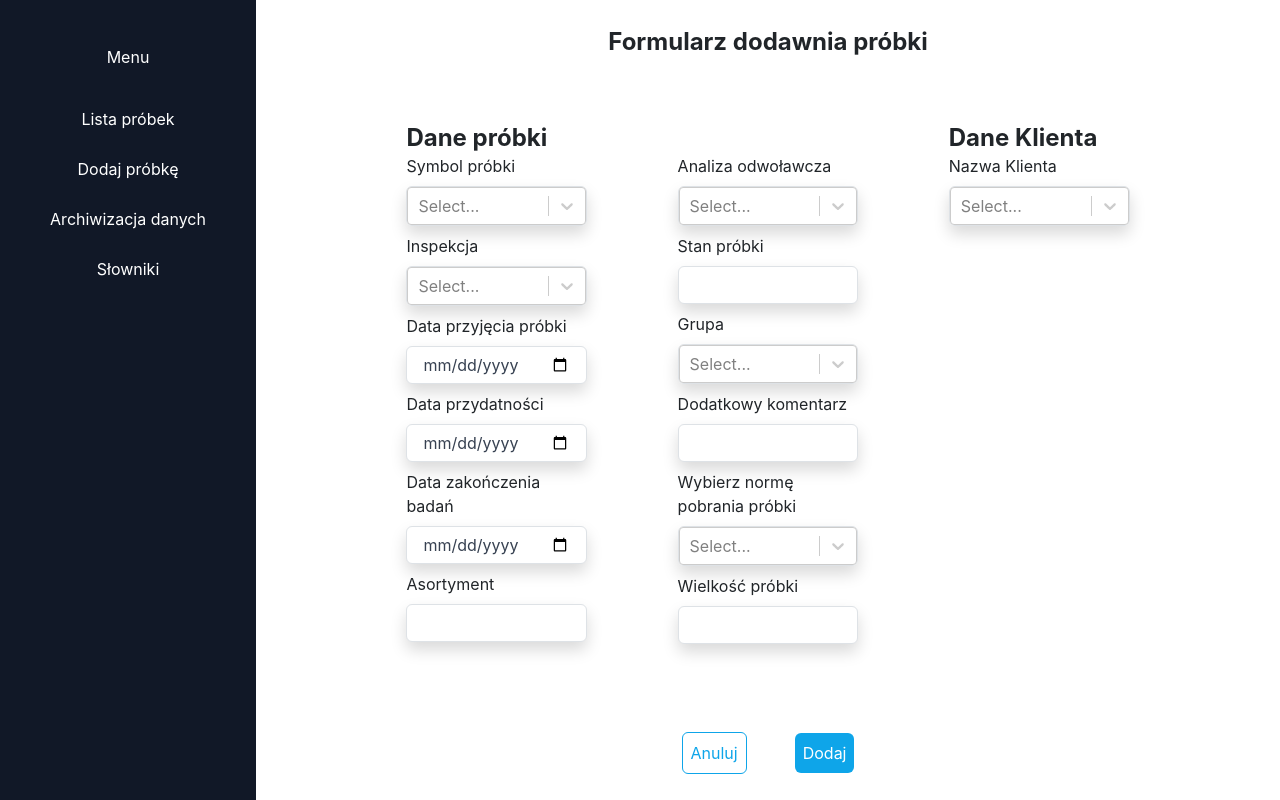
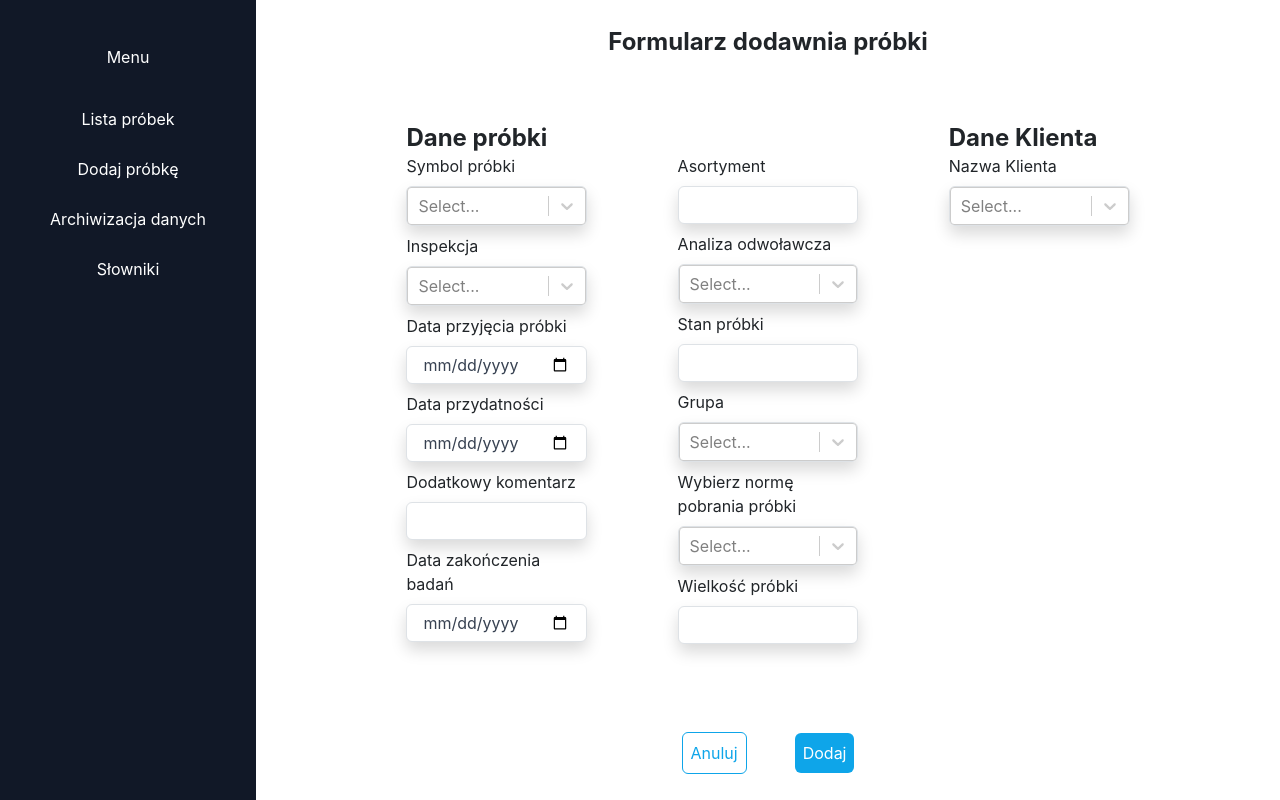
Before and after one commit to wiktorwozny/SampleLab, a React (Create React App) app in the folder slp-frontend/: page /addSample in a window 1280 px wide. Built offline with nearby package versions, Linux system fonts and the light colour scheme; no server answers.

Commit message:
Corrected sample form

```diff
--- a/slp-frontend/src/components/SampleForm.tsx
+++ b/slp-frontend/src/components/SampleForm.tsx
@@ -144,7 +144,7 @@ const SampleForm: FC<{}> = () => {
                             <FormLabel>Symbol próbki</FormLabel>
                             <FormSelect
                                 className="my-custom-class"
-                                options={codes.map(code => ({value: JSON.stringify(code), label: code.name}))}
+                                options={codes.map(code => ({value: JSON.stringify(code), label: code.id}))}
                                 {...register("code", {
                                     required: {
                                         value: true,
@@ -191,6 +191,13 @@ const SampleForm: FC<{}> = () => {
                             {errors.expirationDate && errors.expirationDate.message &&
                                 <p className="text-red-600">{`${errors.expirationDate.message}`}</p>}
 
+                            <FormLabel>Dodatkowy komentarz</FormLabel>
+                            <Input {...register("expirationComment", {
+                            })}
+                            />
+                            {errors.expirationComment && errors.expirationComment.message &&
+                                <p className="text-red-600">{`${errors.expirationComment.message}`}</p>}
+
                             <FormLabel>Data zakończenia badań</FormLabel>
                             <Input type="date" {...register("examinationEndDate", {
                                 required: {
@@ -201,7 +208,9 @@ const SampleForm: FC<{}> = () => {
                             />
                             {errors.examinationEndDate && errors.examinationEndDate.message &&
                                 <p className="text-red-600">{`${errors.examinationEndDate.message}`}</p>}
-
+                        </div>
+                        <div className='w-1/4'>
+                            <h2 className='text-2xl font-bold opacity-0 cursor-normal'>D</h2>
                             <FormLabel>Asortyment</FormLabel>
                             <Input {...register("assortment", {
                                 required: {
@@ -212,9 +221,7 @@ const SampleForm: FC<{}> = () => {
                             />
                             {errors.assortment && errors.assortment.message &&
                                 <p className="text-red-600">{`${errors.assortment.message}`}</p>}
-                        </div>
-                        <div className='w-1/4'>
-                            <h2 className='text-2xl font-bold opacity-0 cursor-normal'>D</h2>
+
                             <FormLabel>Analiza odwoławcza</FormLabel>
                             <FormSelect
                                 className="my-custom-class"
@@ -231,10 +238,6 @@ const SampleForm: FC<{}> = () => {
 
                             <FormLabel>Stan próbki</FormLabel>
                             <Input {...register("state", {
-                                required: {
-                                    value: true,
-                                    message: "Pole wymagane"
-                                }
                             })}
                             />
                             {errors.state && errors.state.message &&
@@ -253,17 +256,6 @@ const SampleForm: FC<{}> = () => {
                             />
                             {errors.group && errors.group.message &&
                                 <p className="text-red-600">{`${errors.group.message}`}</p>}
-
-                            <FormLabel>Dodatkowy komentarz</FormLabel>
-                            <Input {...register("expirationComment", {
-                                required: {
-                                    value: true,
-                                    message: "Pole wymagane"
-                                }
-                            })}
-                            />
-                            {errors.expirationComment && errors.expirationComment.message &&
-                                <p className="text-red-600">{`${errors.expirationComment.message}`}</p>}
 
                             <FormLabel>Wybierz normę pobrania próbki</FormLabel>
                             <FormSelect
--- a/slp-frontend/src/components/SampleList.tsx
+++ b/slp-frontend/src/components/SampleList.tsx
@@ -106,9 +106,8 @@ const SampleList: React.FC<any> = ({selectedFilters}) => {
                     <tbody>
                     {samples.map(sample => (
                         <tr
-                            key={sample.id} onClick={() => {
-                            if (sample.progressStatus !== ProgressStateEnum.TODO && sample.progressStatus !== null) navigate(`/sample/${sample.id}`)
-                        }}
+                            key={sample.id} onClick={() => navigate(`/sample/${sample.id}`)
+                        }
                         >
                             <td>{sample.id}</td>
                             <td>{sample.code}</td>
```
Also changed, not shown: 1 other file (tests, documents, lock files or other folders).
